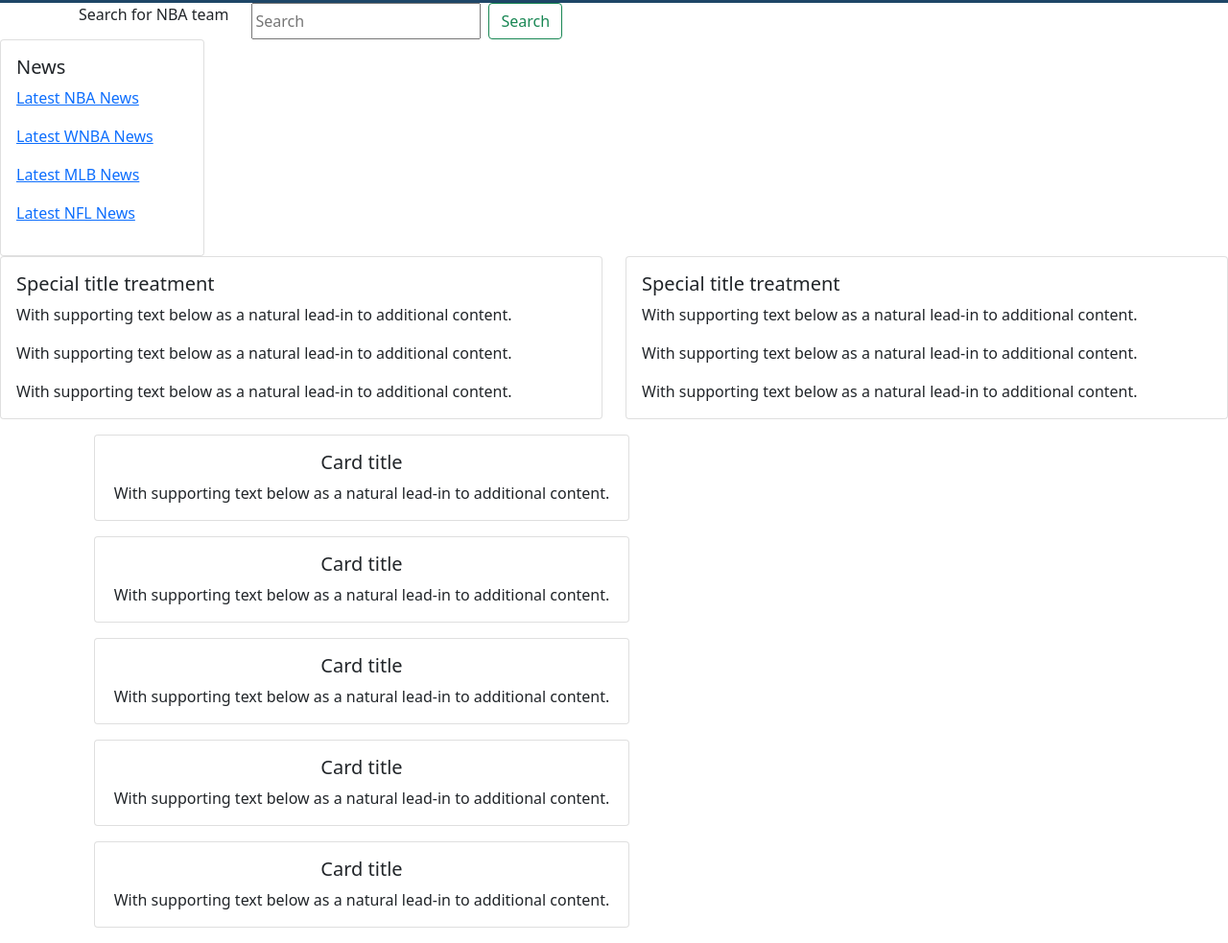
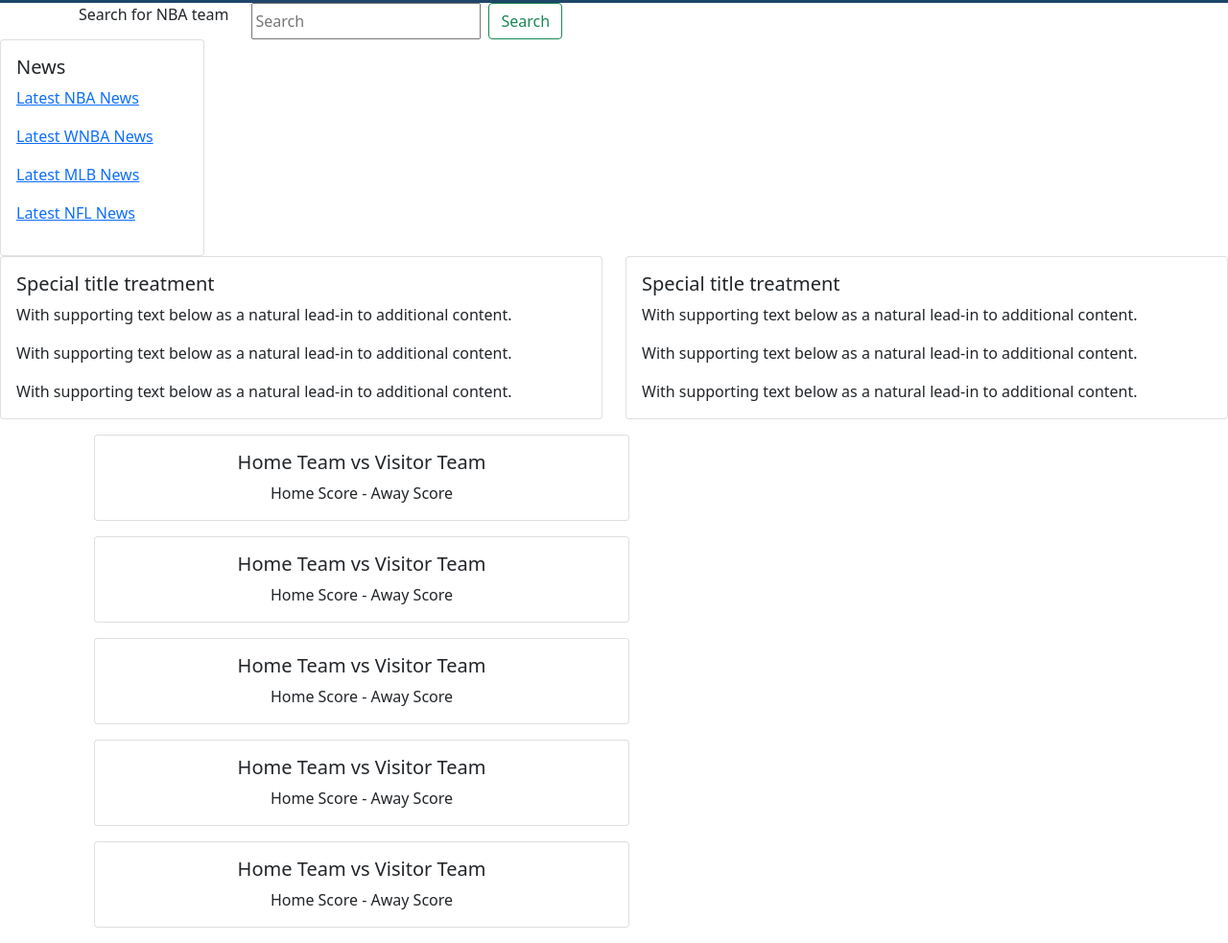
Before and after one commit to sammyyi34/nba-playoff-tracker, a plain HTML site: page index.html in a window 1280 px wide. Shown: the part 140-1123 px from the top of the page at 96% size. Drawn offline with nearby package versions, Linux system fonts and the light colour scheme.

Commit message:
text changes in html

```diff
--- a/index.html
+++ b/index.html
@@ -99,32 +99,32 @@
 
         <div class="card col-6 d-flex text-center m-3">
             <div class="card-body">
-              <h5 class="card-title" id="prevGame1">Card title</h5>
-              <p class="card-text" id="gameScore1">With supporting text below as a natural lead-in to additional content.</p>
+              <h5 class="card-title" id="prevGame1">Home Team vs Visitor Team</h5>
+              <p class="card-text" id="gameScore1">Home Score - Away Score</p>
             </div>
         </div>
         <div class="card col-6 text-center m-3">
             <div class="card-body">
-              <h5 class="card-title" id="prevGame2">Card title</h5>
-              <p class="card-text" id="gameScore2">With supporting text below as a natural lead-in to additional content.</p>
+              <h5 class="card-title" id="prevGame2">Home Team vs Visitor Team</h5>
+              <p class="card-text" id="gameScore2">Home Score - Away Score</p>
             </div>
         </div>
         <div class="card col-6 text-center m-3">
             <div class="card-body">
-              <h5 class="card-title" id="prevGame3">Card title</h5>
-              <p class="card-text" id="gameScore3">With supporting text below as a natural lead-in to additional content.</p>
+              <h5 class="card-title" id="prevGame3">Home Team vs Visitor Team</h5>
+              <p class="card-text" id="gameScore3">Home Score - Away Score</p>
             </div>
         </div>
         <div class="card col-6 text-center m-3">
             <div class="card-body">
-              <h5 class="card-title" id="prevGame4">Card title</h5>
-              <p class="card-text" id="gameScore4">With supporting text below as a natural lead-in to additional content.</p>
+              <h5 class="card-title" id="prevGame4">Home Team vs Visitor Team</h5>
+              <p class="card-text" id="gameScore4">Home Score - Away Score</p>
             </div>
         </div>
         <div class="card col-6 text-center m-3">
             <div class="card-body">
-              <h5 class="card-title" id="prevGame5">Card title</h5>
-              <p class="card-text" id="gameScore5">With supporting text below as a natural lead-in to additional content.</p>
+              <h5 class="card-title" id="prevGame5">Home Team vs Visitor Team</h5>
+              <p class="card-text" id="gameScore5">Home Score - Away Score</p>
             </div>
         </div>
     </div>
```
